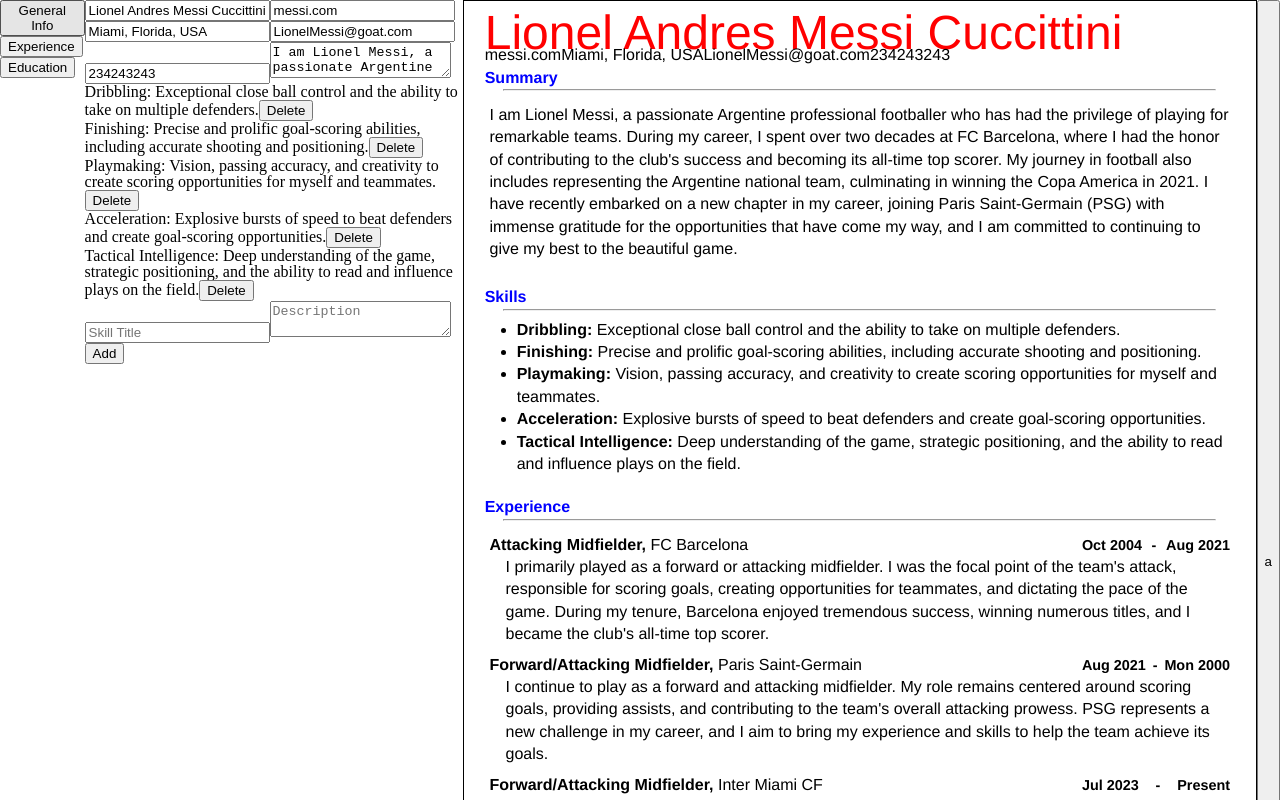
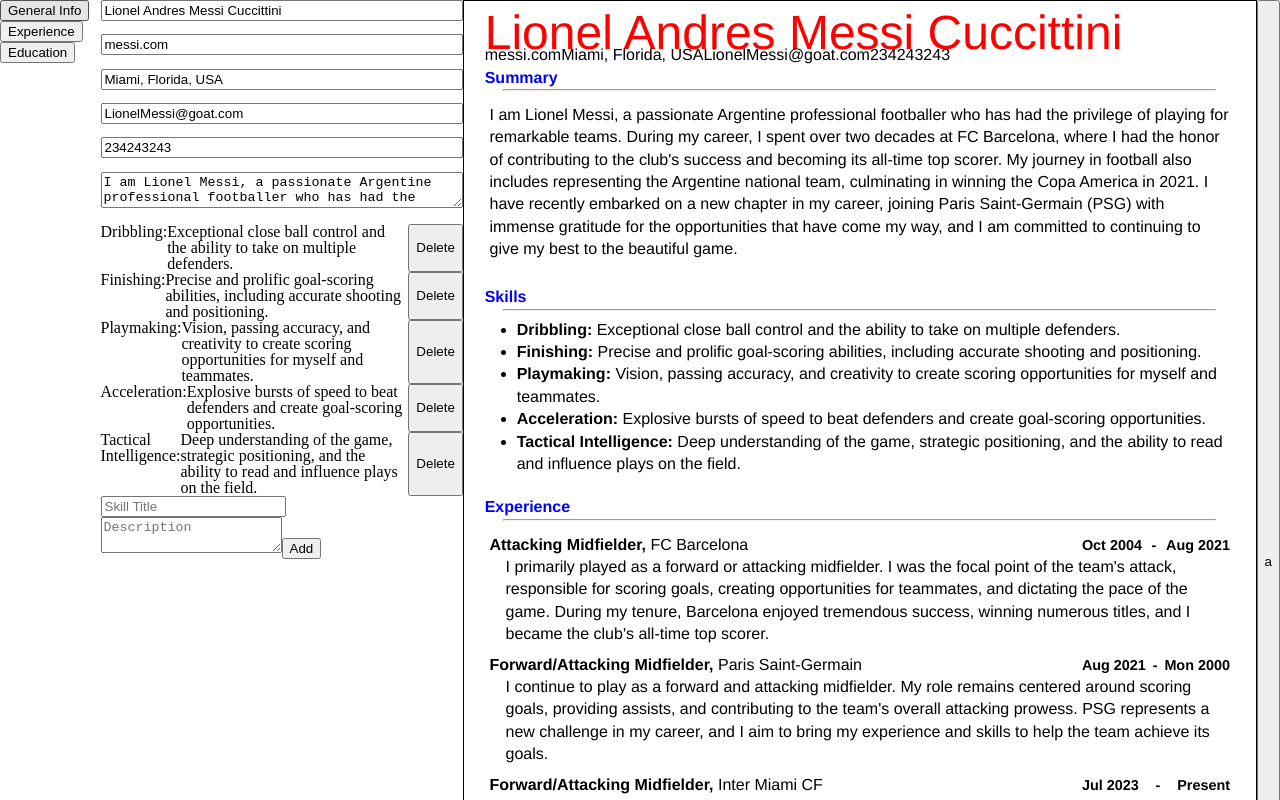
Before and after one commit to antelor/cv-application-v2, a React (Vite) app: page / in a window 1280 px wide. Shown: the top 800 px of the page. Built offline with nearby package versions, Linux system fonts and the light colour scheme.

Commit message:
added cvform style blueprint

```diff
--- a/src/components/CVDisplay.jsx
+++ b/src/components/CVDisplay.jsx
@@ -69,7 +69,7 @@ function CVDisplay({ info }) {
                     return <div key={index}>
                             <div className='titleContainer'>
                                 <span>
-                                    <span className='titleText'>{ed.school}, {ed.degree}, </span>
+                                    <span className='titleText'>{ed.school}, {ed.degree} | </span>
                                     <span className='subTitle'>{ed.location}</span>
                                 </span>
                                 <span className='date'>
--- a/src/components/CVForm.jsx
+++ b/src/components/CVForm.jsx
@@ -67,7 +67,7 @@ function GeneralInfoForm({info, setInfo}) {
 
 
     return (
-        <div>
+        <div className='generalInfoForm'>
             <input onChange={(e) => {handleNameChange(e)}} placeholder="FirstName LastName" value={info.generalInfo.fullName}></input>
             <input onChange={(e) => {handleWebsiteChange(e)}} placeholder="website.com" value={info.generalInfo.website}></input>
             <input onChange={(e) => {handleLocationChange(e)}} placeholder="Country, State, City" value={info.generalInfo.location}></input>
@@ -109,10 +109,10 @@ function SkillsForm({info, setInfo}) {
     }
 
     return(
-        <>
+        <div className='generalSkillsForm'>
             {info.skills.map( (skill, index) => {
                 return (
-                    <div key={index}>
+                    <div key={index} className='skills'>
                         <span>{skill.title}: </span>
                         <span>{skill.desc}</span>
                         <button onClick={() => deleteSkill(index)}>Delete</button>
@@ -124,7 +124,7 @@ function SkillsForm({info, setInfo}) {
                     <button onClick={addSkill}>Add</button>
                 </div>
 
-        </>
+        </div>
     )
 }
 
--- a/src/styles/CVDisplay.scss
+++ b/src/styles/CVDisplay.scss
@@ -82,7 +82,6 @@
 
         .subTitle{
             font-size: 0.8rem;
-            font-weight: bold;
         }
 
         .description{
@@ -90,3 +89,26 @@
         }
     }
 }
+
+
+.Form{
+    display: flex;
+    flex-direction: column;
+
+    .generalInfoForm{
+        display: flex;
+        flex-direction: column;
+
+        input{
+            margin-bottom: 1em;
+        }
+    }
+
+    .generalSkillsForm{
+        margin-top: 1em;
+
+        .skills{
+            display: flex;
+        }
+    }
+}
```
